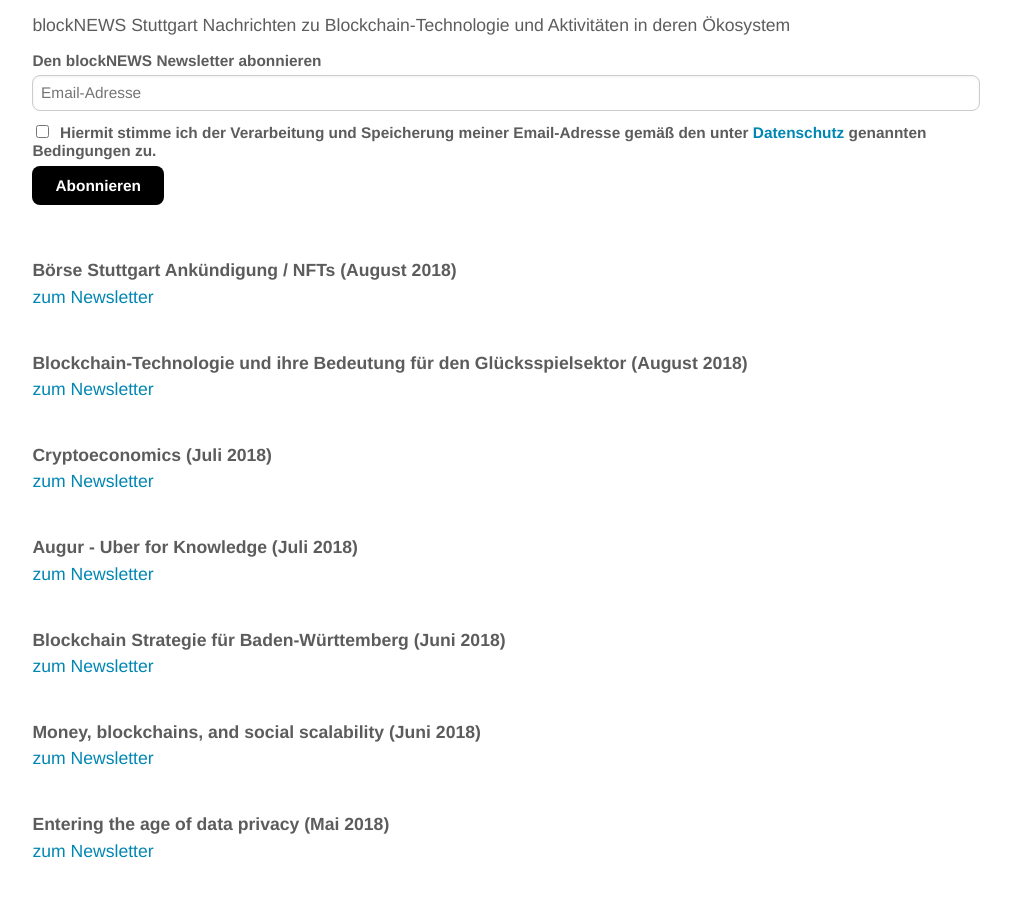
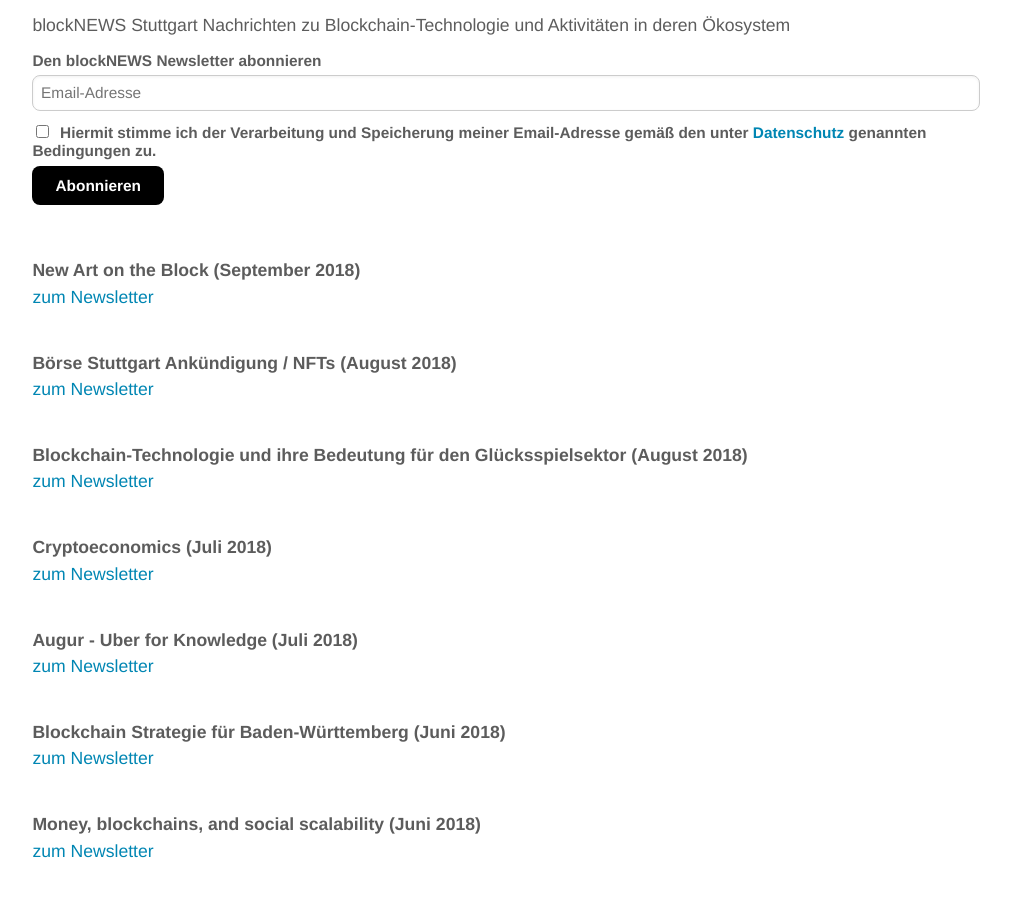
Before and after one commit to blocklab/site, a Jekyll site: the page built from newsletter.md, in a window 1280 px wide and 900 px high, scrolled down 529 px. Shown: the top 897 px of the window, without its empty margins (134-1145 px from the left). Built offline with Jekyll 4.4.1, drawn with Linux system fonts in a browser that asks for light colours; comment, search, counter and statistics services are not loaded.

Commit message:
Update newsletter.md

```diff
--- a/newsletter.md
+++ b/newsletter.md
@@ -33,6 +33,11 @@ Nachrichten zu Blockchain-Technologie und Aktivitäten in deren Ökosystem
 <!--End mc_embed_signup-->
 
 <br>
+<br>
+**New Art on the Block (September 2018)**
+<br>
+[zum Newsletter](https://mailchi.mp/22344dd5d8fd/blockchain-in-der-kw16-private-key-und-wallet-sicherheit-638437)
+
 <br>
 **Börse Stuttgart Ankündigung / NFTs (August 2018)**
 <br>
```
